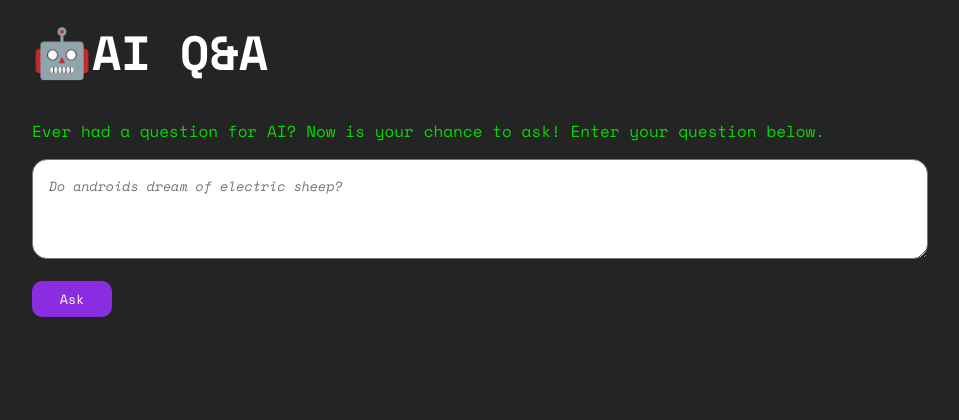
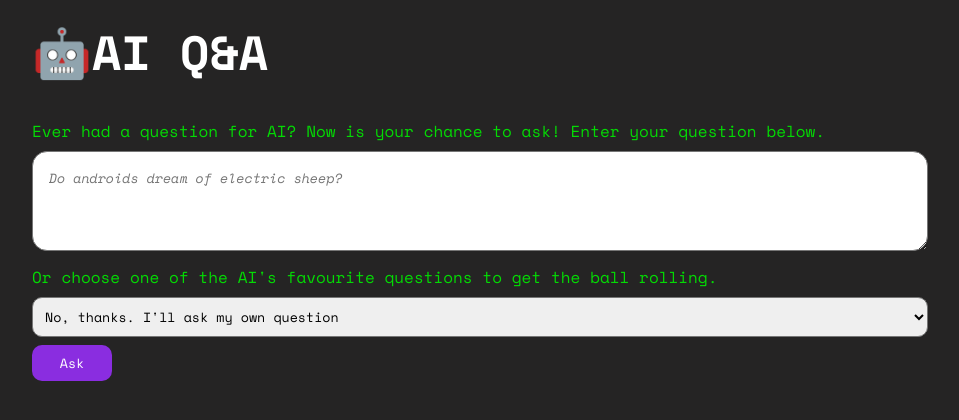
Before and after one commit to rmoss08/rmoss08.github.io, a React (Create React App) app: page / in a window 1280 px wide. Shown: the top 420 px of the page, without its empty margins (160-1119 px from the left). Built offline with nearby package versions, Linux system fonts and the light colour scheme.

Commit message:
feat: adds select box with styling

```diff
--- a/src/components/Form.js
+++ b/src/components/Form.js
@@ -1,5 +1,5 @@
-import { useContext } from "react";
-import { QuestionListContext } from "../store/question-list-context";
+import { useContext } from 'react';
+import { QuestionListContext } from '../store/question-list-context';
 import styles from './Form.module.css';
 
 const OPENAI_API_KEY = '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';
@@ -36,7 +36,16 @@ const Form = () => {
   const submitHandler = async (event) => {
     event.preventDefault();
 
-    const prompt = event.target[0].value;
+    const selectValue = document.getElementById('question-select').value;
+    const inputValue = event.target[0].value;
+    let prompt;
+
+    if (selectValue !== "No, thanks. I'll ask my own question") {
+      prompt = selectValue;
+    } else {
+      prompt = inputValue;
+    }
+
     const timeStamp = event.timeStamp;
 
     // const responseData = await fetchOpenaiAPI(prompt);
@@ -46,8 +55,8 @@ const Form = () => {
     const question = {
       prompt: prompt,
       answer: 'answerFormatted',
-      timeStamp: timeStamp
-    }
+      timeStamp: timeStamp,
+    };
 
     questionListCtx.addQuestion(question);
   };
@@ -60,11 +69,23 @@ const Form = () => {
       </label>
       <textarea
         id="question-input"
-        rows='5'
-        columns='40'
+        rows="5"
+        columns="40"
         placeholder="Do androids dream of electric sheep?"
         className="border-radius-15"
       />
+      <label htmlFor="question-select">
+        Or choose one of the AI's favourite questions to get the ball rolling.
+      </label>
+      <select id="question-select" className="">
+        <option value="No, thanks. I'll ask my own question">
+          No, thanks. I'll ask my own question
+        </option>
+        <option value="Do androids dream of electric sheep">
+          Do androids dream of electric sheep?
+        </option>
+        <option value="Can you boogie">Can you boogie?</option>
+      </select>
       <button className={styles.ask}>Ask</button>
     </form>
   );
--- a/src/index.css
+++ b/src/index.css
@@ -29,7 +29,7 @@ h1 {
 
 label,
 textarea {
-    margin: 1rem 0;
+    margin: 0.5rem 0;
 }
 
 textarea {
@@ -44,6 +44,16 @@ textarea {
 
 textarea::placeholder {
     font-style: italic;
+}
+
+select {
+    display: block;
+    border-radius: 10px;
+    font-family: 'Space Mono', serif;
+    width: 100%;
+    min-height: 2rem;
+    padding: 0.5rem;
+    margin: 0.5rem 0;
 }
 
 button {
```
